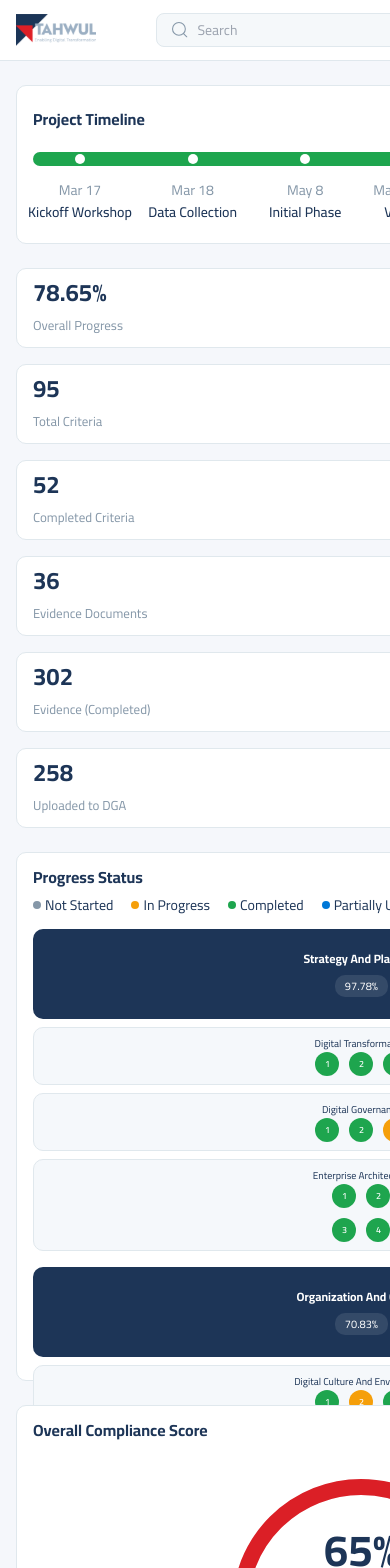
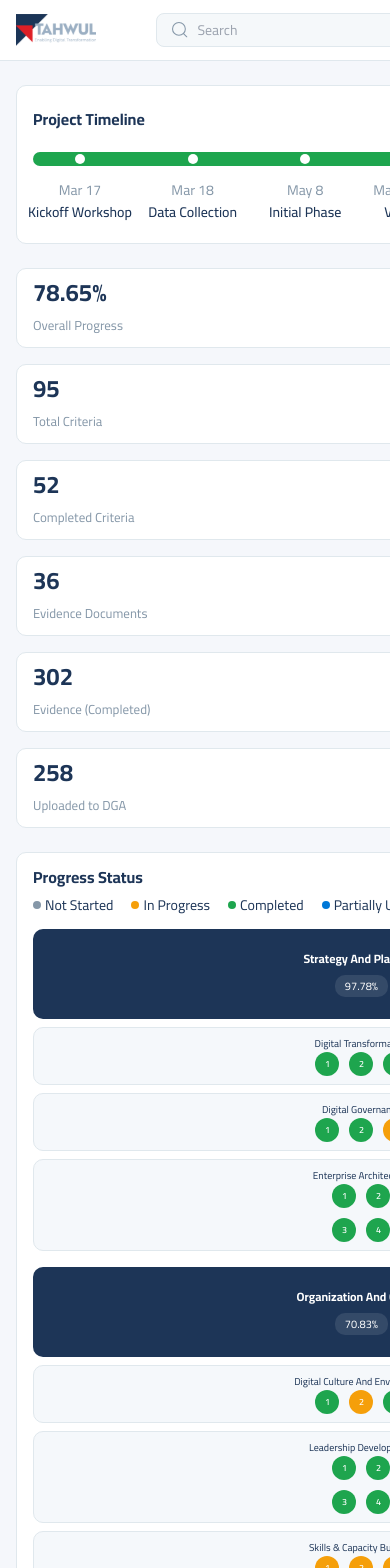
Before and after one commit to waqasshaukat/tahwul-task, a Next.js app: page / in a window 390 px wide. Shown: the top 1568 px of the page. Built offline with nearby package versions, Linux system fonts and the light colour scheme.

Commit message:
Progress Status responsiveness

```diff
--- a/src/components/ProgressMatrix.tsx
+++ b/src/components/ProgressMatrix.tsx
@@ -38,7 +38,7 @@ const getBallColumns = (count: number) => {
 
 export default function ProgressMatrix({ columns }: Props) {
   return (
-    <div className="flex h-[529px] flex-col rounded-[10px] border border-[#E0E8ED] bg-white p-4">
+    <div className="flex min-h-[529px] flex-col rounded-[10px] border border-[#E0E8ED] bg-white p-4">
       <div className="flex flex-wrap items-center justify-between gap-3">
         <h3 className="text-[16px] font-bold leading-4 text-[#1D3557]">
           Progress Status
```
